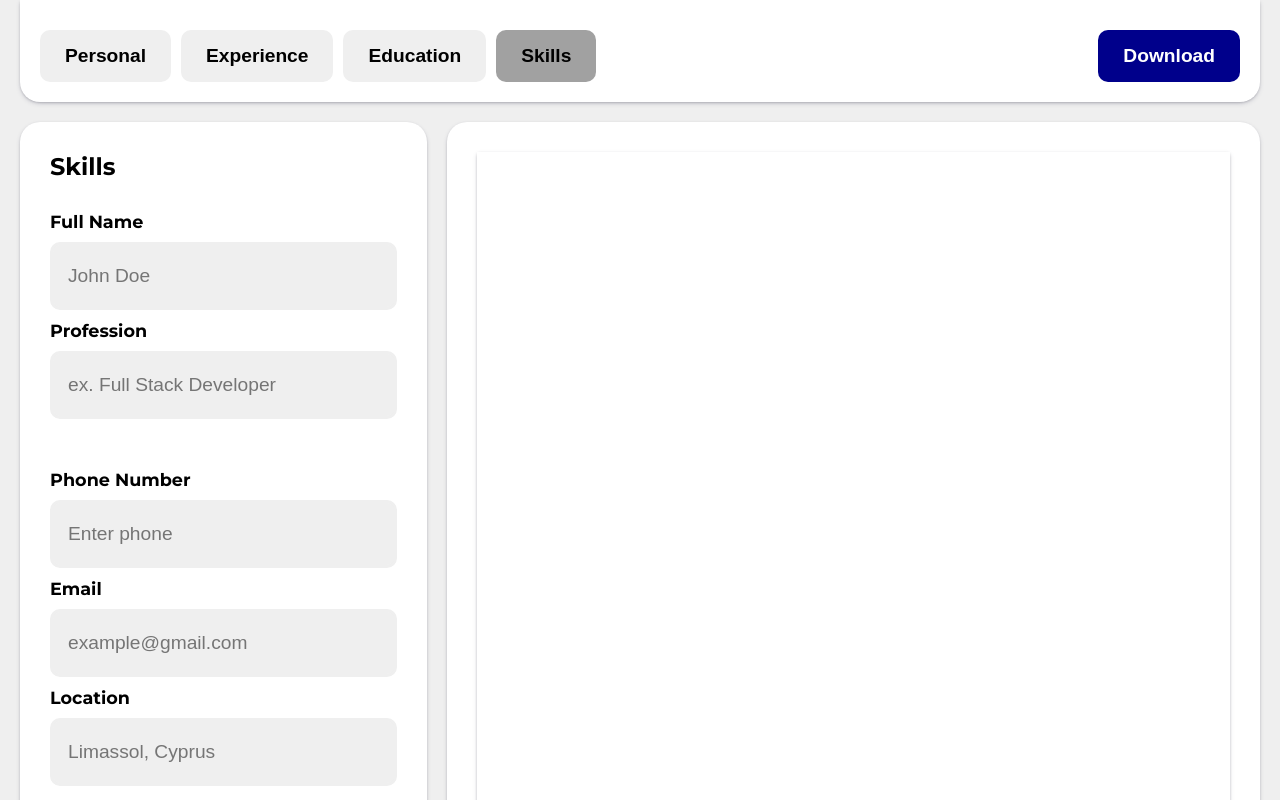
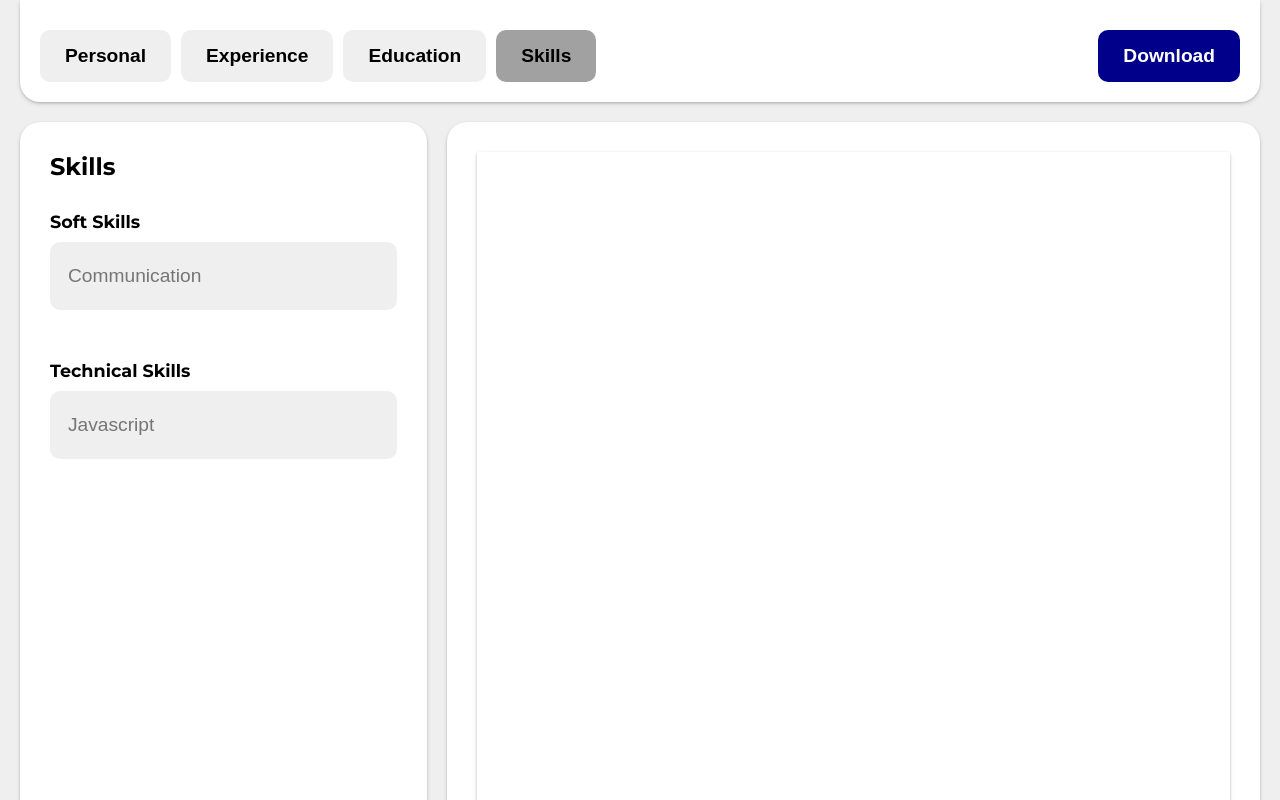
Before and after one commit to ArtemiiHH/cv-builder, a React (Vite) app: page / in a window 1280 px wide. Both pictures are taken after a click on the button "Skills". Shown: the top 800 px of the page. Built offline with nearby package versions, Linux system fonts and the light colour scheme.

Commit message:
Change each form + add cursor to buttons

```diff
--- a/src/components/EducationTab.jsx
+++ b/src/components/EducationTab.jsx
@@ -4,28 +4,28 @@ export default function EducationTab() {
       <h1>Education Details</h1>
       <form>
         <div className="input-group">
-          {/* Full Name */}
+          {/* Soft Skills */}
           <div className="input-group">
-            <label>Full Name</label>
-            <input type="text" placeholder="John Doe" />
+            <label>School Name</label>
+            <input type="text" placeholder="Harvard University" />
           </div>
-          {/* Profession */}
+          {/* Degree */}
           <div className="input-group">
-            <label>Profession</label>
-            <input type="text" placeholder="ex. Full Stack Developer" />
+            <label>Degree</label>
+            <input type="text" placeholder="Bachelor of Computer Science" />
           </div>
         </div>
 
         <div className="input-group">
-          {/* Profession */}
+          {/* Start Year */}
           <div className="input-group">
-            <label>Phone Number</label>
-            <input type="number" placeholder="Enter phone" />
+            <label>Start Year</label>
+            <input type="text" placeholder="Sep 2021" />
           </div>
-          {/* Email */}
+          {/* End Year */}
           <div className="input-group">
-            <label>Email</label>
-            <input type="email" placeholder="example@gmail.com" />
+            <label>Graduation Year</label>
+            <input type="text" placeholder="July 2025" />
           </div>
           {/* Location */}
           <div className="input-group">
@@ -33,14 +33,6 @@ export default function EducationTab() {
             <input type="text" placeholder="Limassol, Cyprus" />
           </div>
         </div>
-
-        <div className="input-group">
-          {/* Biography */}
-          <div className="input-group">
-            <label>Biography</label>
-            <textarea placeholder="Tell us more about yourself..."></textarea>
-          </div>
-        </div>
       </form>
     </>
   );
--- a/src/components/ExperienceTab.jsx
+++ b/src/components/ExperienceTab.jsx
@@ -4,28 +4,28 @@ export default function ExperienceTab() {
       <h1>Work Experience</h1>
       <form>
         <div className="input-group">
-          {/* Full Name */}
+          {/* Company */}
           <div className="input-group">
-            <label>Full Name</label>
-            <input type="text" placeholder="John Doe" />
+            <label>Company</label>
+            <input type="text" placeholder="Exness" />
           </div>
-          {/* Profession */}
+          {/* Position */}
           <div className="input-group">
-            <label>Profession</label>
-            <input type="text" placeholder="ex. Full Stack Developer" />
+            <label>Position</label>
+            <input type="text" placeholder="e.g. Full Stack Developer" />
           </div>
         </div>
 
         <div className="input-group">
-          {/* Profession */}
+          {/* Start Date */}
           <div className="input-group">
-            <label>Phone Number</label>
-            <input type="number" placeholder="Enter phone" />
+            <label>Start Date</label>
+            <input type="number" placeholder="Sep 2024" />
           </div>
-          {/* Email */}
+          {/* End Date */}
           <div className="input-group">
-            <label>Email</label>
-            <input type="email" placeholder="example@gmail.com" />
+            <label>End Date</label>
+            <input type="number" placeholder="Dec 2025" />
           </div>
           {/* Location */}
           <div className="input-group">
@@ -35,10 +35,10 @@ export default function ExperienceTab() {
         </div>
 
         <div className="input-group">
-          {/* Biography */}
+          {/* Description */}
           <div className="input-group">
-            <label>Biography</label>
-            <textarea placeholder="Tell us more about yourself..."></textarea>
+            <label>Description</label>
+            <textarea placeholder="e.g. Create responsive web applications, Build API routes, Run unit tests etc..."></textarea>
           </div>
         </div>
       </form>
--- a/src/components/PersonalTab.jsx
+++ b/src/components/PersonalTab.jsx
@@ -12,7 +12,7 @@ export default function PersonalTab() {
           {/* Profession */}
           <div className="input-group">
             <label>Profession</label>
-            <input type="text" placeholder="ex. Full Stack Developer" />
+            <input type="text" placeholder="e.g. Full Stack Developer" />
           </div>
         </div>
 
--- a/src/components/SkillsTab.jsx
+++ b/src/components/SkillsTab.jsx
@@ -4,41 +4,18 @@ export default function SkillsTab() {
       <h1>Skills</h1>
       <form>
         <div className="input-group">
-          {/* Full Name */}
+          {/* Soft Skills */}
           <div className="input-group">
-            <label>Full Name</label>
-            <input type="text" placeholder="John Doe" />
-          </div>
-          {/* Profession */}
-          <div className="input-group">
-            <label>Profession</label>
-            <input type="text" placeholder="ex. Full Stack Developer" />
+            <label>Soft Skills</label>
+            <input type="text" placeholder="Communication" />
           </div>
         </div>
 
         <div className="input-group">
-          {/* Profession */}
+          {/* Technical Skills */}
           <div className="input-group">
-            <label>Phone Number</label>
-            <input type="number" placeholder="Enter phone" />
-          </div>
-          {/* Email */}
-          <div className="input-group">
-            <label>Email</label>
-            <input type="email" placeholder="example@gmail.com" />
-          </div>
-          {/* Location */}
-          <div className="input-group">
-            <label>Location</label>
-            <input type="text" placeholder="Limassol, Cyprus" />
-          </div>
-        </div>
-
-        <div className="input-group">
-          {/* Biography */}
-          <div className="input-group">
-            <label>Biography</label>
-            <textarea placeholder="Tell us more about yourself..."></textarea>
+            <label>Technical Skills</label>
+            <input type="text" placeholder="Javascript" />
           </div>
         </div>
       </form>
--- a/src/styles/App.css
+++ b/src/styles/App.css
@@ -59,6 +59,7 @@ header {
 
 button:hover {
   opacity: 0.8;
+  cursor: pointer;
 }
 
 /* Main section */
```
